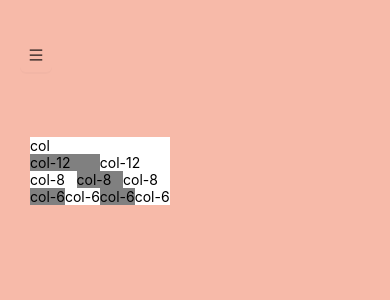
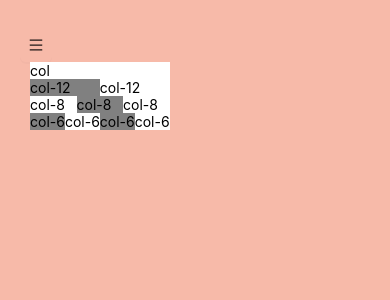
Before and after one commit to Sana-Mashhood/EmpMgmt-React, a React (Create React App) app: page /dumdums in a window 390 px wide. Shown: the top 300 px of the page. Built offline with nearby package versions, Linux system fonts and the light colour scheme.

Commit message:
it is a little better now

```diff
--- a/src/App.css
+++ b/src/App.css
@@ -121,7 +121,6 @@ h2 {
   .burger-menu {
     display: block;
     right: 10px;
-    top: 10px;
     border-color: transparent;
     background-color: transparent;
   }
--- a/src/components/NavBar.js
+++ b/src/components/NavBar.js
@@ -83,9 +83,7 @@ const NavBar = () => {
           </div>
         </div>
       </div>
-      <br />
-      <br />
-      <br />
+
     </>
   );
 };
```
